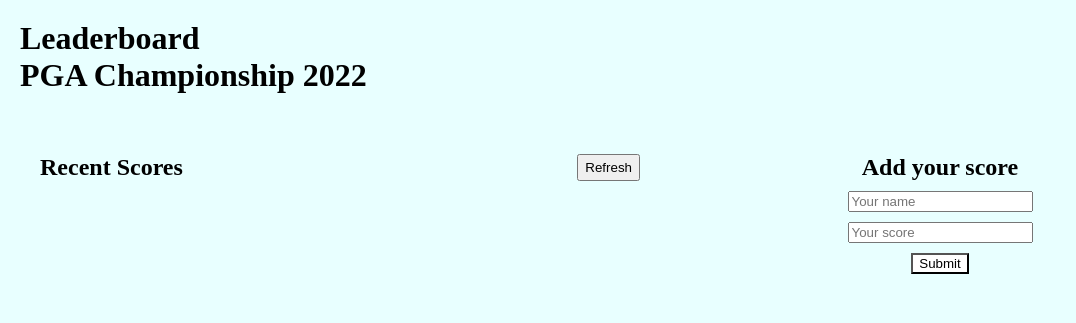
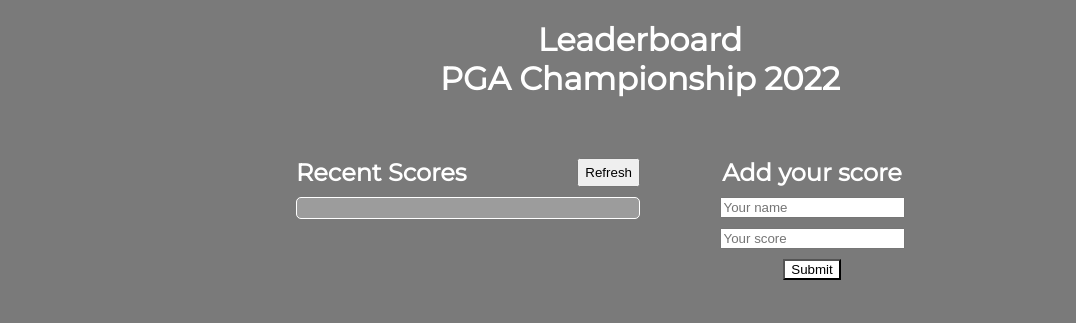
Before and after one commit to OsvaldoBC/LeaderboardOB, a website built with webpack: page src/index.html in a window 1280 px wide. Shown: the whole page, without its empty margins (0-1076 px from the left). Built offline with nearby package versions, Linux system fonts and the light colour scheme; no server answers.

Commit message:
Add styles

```diff
--- a/src/index.html
+++ b/src/index.html
@@ -5,12 +5,14 @@
     <meta charset="UTF-8">
     <meta name="viewport" content="width=device-width, initial-scale=1.0">
     <title>Leaderboard PGA Championship 2022 </title>
-    <link rel="stylesheet" href="../src/styles.css">
+    <link rel="preconnect" href="https://fonts.googleapis.com">
+<link rel="preconnect" href="https://fonts.gstatic.com" crossorigin>
+<link href="https://fonts.googleapis.com/css2?family=Montserrat&display=swap" rel="stylesheet">
 </head>
 
 <body>
     <div class="leaderboard">
-        <h1>Leaderboard <br>PGA Championship 2022</h1>
+        <h1 class="title-game">Leaderboard <br>PGA Championship 2022</h1>
         <div class="container-leaderboard">
             <div class="recent-scores">
                 <div class="recent-scores-title">
--- a/src/styles.css
+++ b/src/styles.css
@@ -17,17 +17,30 @@
 }
 
 body {
-  background-color: #e8ffff;
+  background-color: #7a7a7a;
+  font-family: 'Montserrat', sans-serif;
+  color: #fff;
 }
 
 h1 {
   padding: 20px;
 }
 
+.leaderboard {
+  display: flex;
+  flex-direction: column;
+}
+
+.title-game {
+text-align: center;
+}
+
 .container-leaderboard {
   display: grid;
   grid-template-columns: 1fr 1fr;
   padding: 40px;
+  width: 60%;
+  margin: auto;
 }
 
 .recent-scores {
@@ -39,9 +52,12 @@
   justify-content: space-between;
 }
 
-.list {
+.results {
   border: solid 1px;
   margin-top: 10px;
+  background-color: #9c9c9c;
+  border-radius: 5px;
+  padding: 10px;
 }
 
 .add-form {
```
Also changed, not shown: dist/index.html, dist/main.js.
